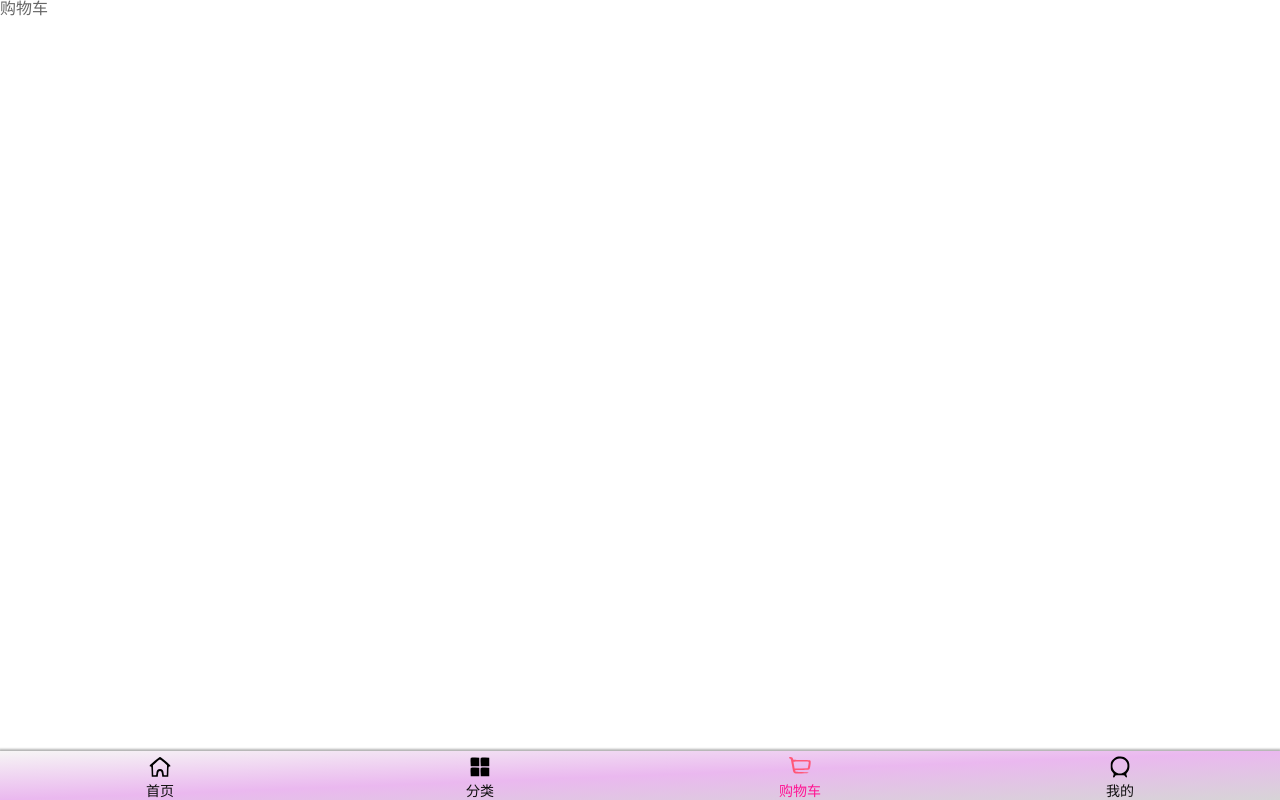
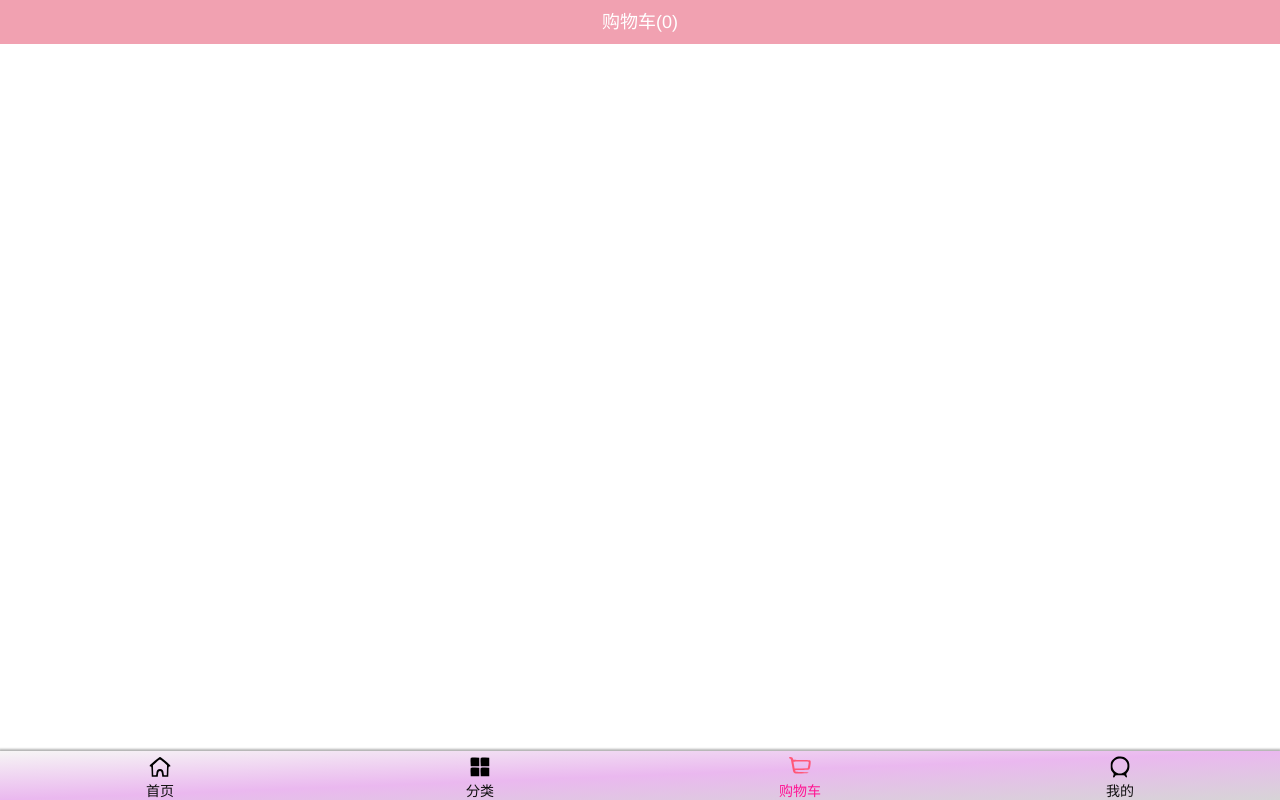
Before and after one commit to Peanut086/-ynufeMall, a Vue app: page /shopcart in a window 1280 px wide. Built offline with nearby package versions, Linux system fonts and the light colour scheme.

Commit message:
完成购物车组件以及getters封装

```diff
--- a/src/store/actions.js
+++ b/src/store/actions.js
@@ -1,3 +1,9 @@
+// 导入常量
+import {
+	ADD_COUNT,
+	ADD_ITEM
+} from './mutations_type.js'
+
 export default {
 		// 先判断数组中是否已经存在要添加的商品  不用解构赋值的话：addCartItem({commit},products)
 		addCartItem({state,commit},products){
@@ -6,9 +12,9 @@ export default {
 
 			// 如果存在
 			if(oldProduct){
-				commit('addCount',oldProduct)
+				commit(ADD_COUNT,oldProduct)
 			}else{
-				commit('addItem',products)
+				commit(ADD_ITEM,products)
 			}
 		}
 	}
--- /dev/null
+++ b/src/store/getters.js
@@ -0,0 +1,6 @@
+export default {
+	cartLength(state){
+		// 获取并返回保存购物车商品信息的数组的长度
+		return state.cartList.length
+	}
+}
--- a/src/store/index.js
+++ b/src/store/index.js
@@ -2,6 +2,7 @@ import Vue from 'vue'
 import Vuex from 'vuex'
 import mutations from './mutations.js'
 import actions from './actions.js'
+import getters from './getters.js'
 
 // 使用vuex插件
 Vue.use(Vuex)
@@ -13,7 +14,8 @@ const store = new Vuex.Store({  // 大坑！！！！S一定要注意大写
 		cartList: [],  // 用于保存商品
 	},
 	mutations,
-	actions
+	actions,
+	getters
 })
 
 // 导出
--- a/src/store/mutations.js
+++ b/src/store/mutations.js
@@ -1,5 +1,8 @@
 // 导入常量
-
+import {
+	ADD_COUNT,
+	ADD_ITEM
+} from './mutations_type.js'
 
 export default {
 		/* 将要添加的商品加入到数组中 */
@@ -22,7 +25,7 @@ export default {
 		} */
 
 		/* 商品第一次被添加  添加商品 */
-		addItem(state,payload){
+		[ADD_ITEM](state,payload){
 			// 将count重置为1
 			payload.count = 1
 			// 将对象添加到数组中
@@ -30,7 +33,7 @@ export default {
 		},
 
 		/* 商品已经存在  只需要将计数+1 */
-		addCount(state,payload){
+		[ADD_COUNT](state,payload){
 			payload.count += 1
 		}
 	}
--- a/src/store/mutations_type.js
+++ b/src/store/mutations_type.js
@@ -1,4 +1,2 @@
-export default {
-	ADD_ITEM : 'addItem',
-	ADD_COUNT : 'addCount'
-}
+export const ADD_ITEM = 'addItem'
+export const ADD_COUNT = 'addCount'
--- a/src/views/cart/Cart.vue
+++ b/src/views/cart/Cart.vue
@@ -1,13 +1,33 @@
 <template>
-	<div>购物车</div>
+	<nav-bar class="cart">
+		<div slot="center">购物车({{cartLength}})</div>
+	</nav-bar>
 </template>
 
 <script>
+	// 导入mapGetters辅助函数
+	import { mapGetters } from 'vuex'
+
+	// 导入顶部导航组件
+	import NavBar from 'components/common/navbar/NavBar.vue'
+
 	export default {
-		name: "Cart"
+		name: "Cart",
+		components: {
+			NavBar
+		},
+		computed: {
+			// 这里不想改名字了  所以用的是数组形式    要改名字的话采用对象形式
+			...mapGetters(['cartLength'])
+		}
 	}
 </script>
 
 <style scoped>
-
+	.cart{
+		color: #fff;
+		font-size: 18px;
+		font-weight: 500;
+		background-color: #f1a1b1;
+	}
 </style>
--- a/src/views/detail/Detail.vue
+++ b/src/views/detail/Detail.vue
@@ -173,7 +173,8 @@
 
 			/* 点击导航跳转到对应的位置 */
 			gotoTarget(index){
-				this.$refs.scroll && this.$refs.scroll.backTop(0,-this.topThemeY[index],800)
+				// 为啥要 -1 呢？  因为这里计算的不是很准确  从而导致跳转的不太对  需要稍微减掉一部分值
+				this.$refs.scroll && this.$refs.scroll.backTop(0,-this.topThemeY[index] - 1,800)
 			},
 
 			/* 添加到购物车 */
```
